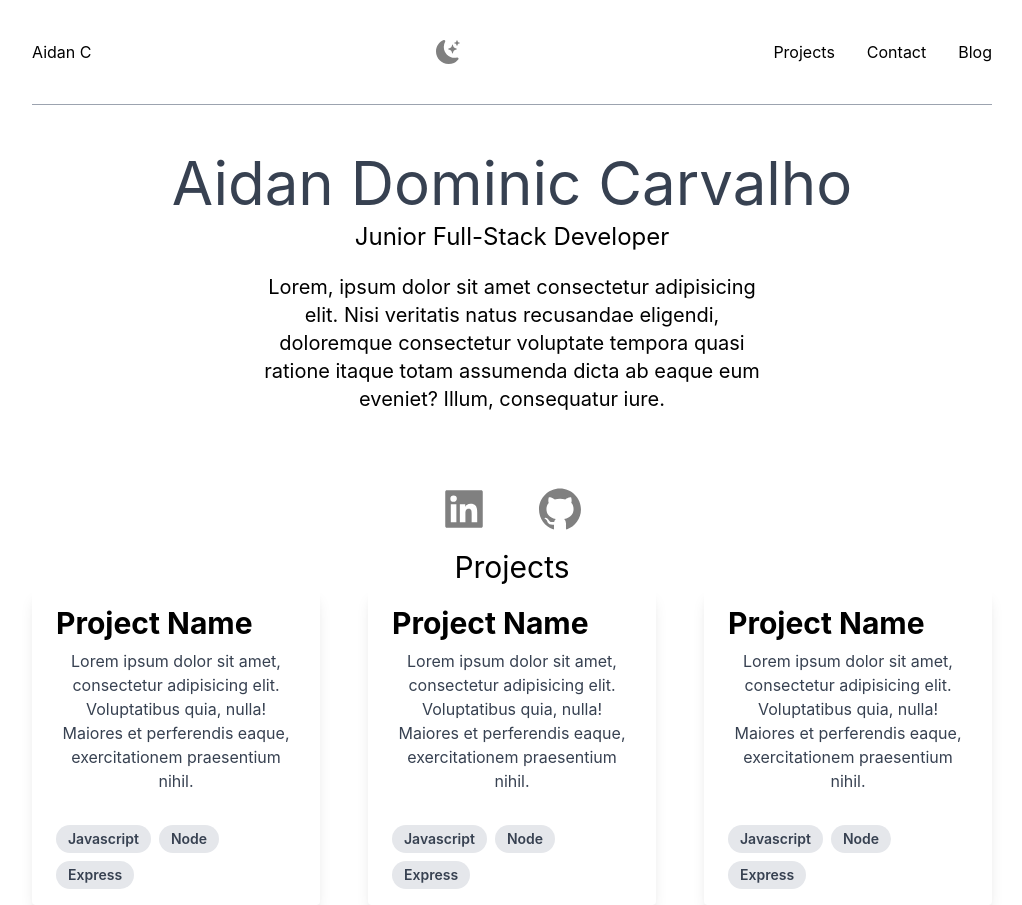
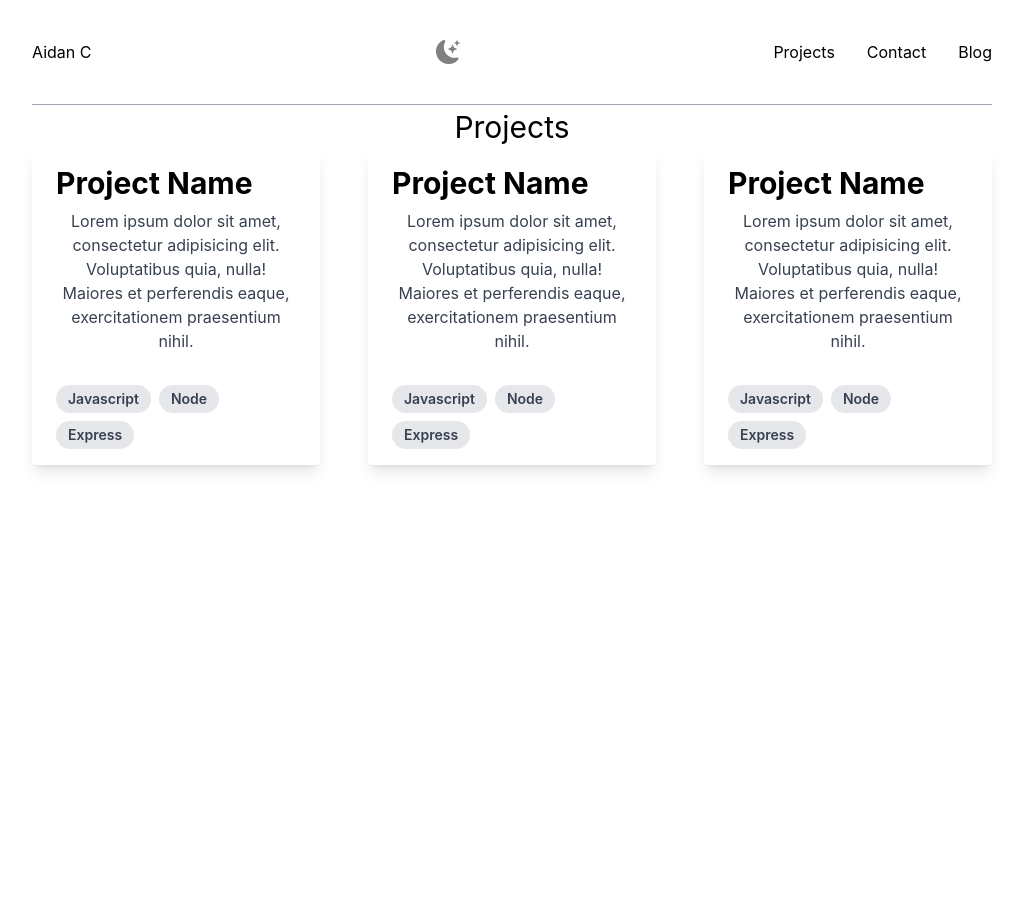
Before and after one commit to DomDevs2000/React-NextJS-Personal-Website, a Next.js app: page / in a window 1280 px wide. Shown: the whole page, without its empty margins (128-1150 px from the left). After the commit the page ends 800 px from the top, so only its background shows below. Built offline with nearby package versions, Linux system fonts and the light colour scheme.

Commit message:
removed personal description from navbar

```diff
--- a/components/nav.tsx
+++ b/components/nav.tsx
@@ -1,6 +1,6 @@
 import React, { FC, useState } from 'react';
 import { BsFillMoonStarsFill } from 'react-icons/bs';
-import { AiFillLinkedin, AiFillGithub } from 'react-icons/ai';
+
 type NavProp = {
 	theme: boolean;
 	setTheme: (theme: boolean) => void;
@@ -101,27 +101,6 @@ const Nav: FC<NavProp> = ({ theme, setTheme }) => {
 
     `}</style>
 			</div>
-
-			<div className='text-center p-10 dark:text-white'>
-				<h2 className='text-5xl text-gray-700 py-2 text-grey-800 md:text-6xl'>
-					Aidan Dominic Carvalho
-				</h2>
-				<h3 className='text-2xl'>Junior Full-Stack Developer</h3>
-				<p className='text-md py-5 leading-8 text-gray md:text-xl max-w-lg mx-auto'>
-					Lorem, ipsum dolor sit amet consectetur adipisicing elit. Nisi
-					veritatis natus recusandae eligendi, doloremque consectetur voluptate
-					tempora quasi ratione itaque totam assumenda dicta ab eaque eum
-					eveniet? Illum, consequatur iure.
-				</p>
-			</div>
-			<div className='text-5xl flex justify-center gap-12 py-3'>
-				<a href='#'>
-					<AiFillLinkedin color='gray' />
-				</a>
-				<a href='https://github.com/AidanC2000'>
-					<AiFillGithub color='gray' />
-				</a>
-			</div>
 		</section>
 	);
 };
```
